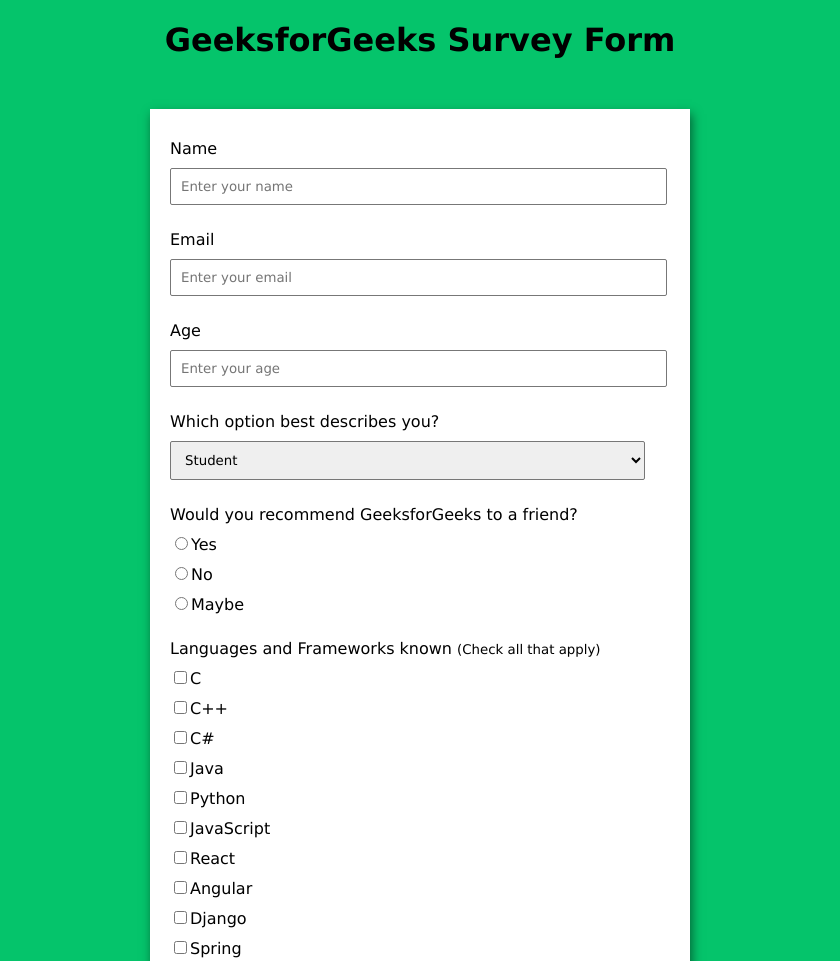
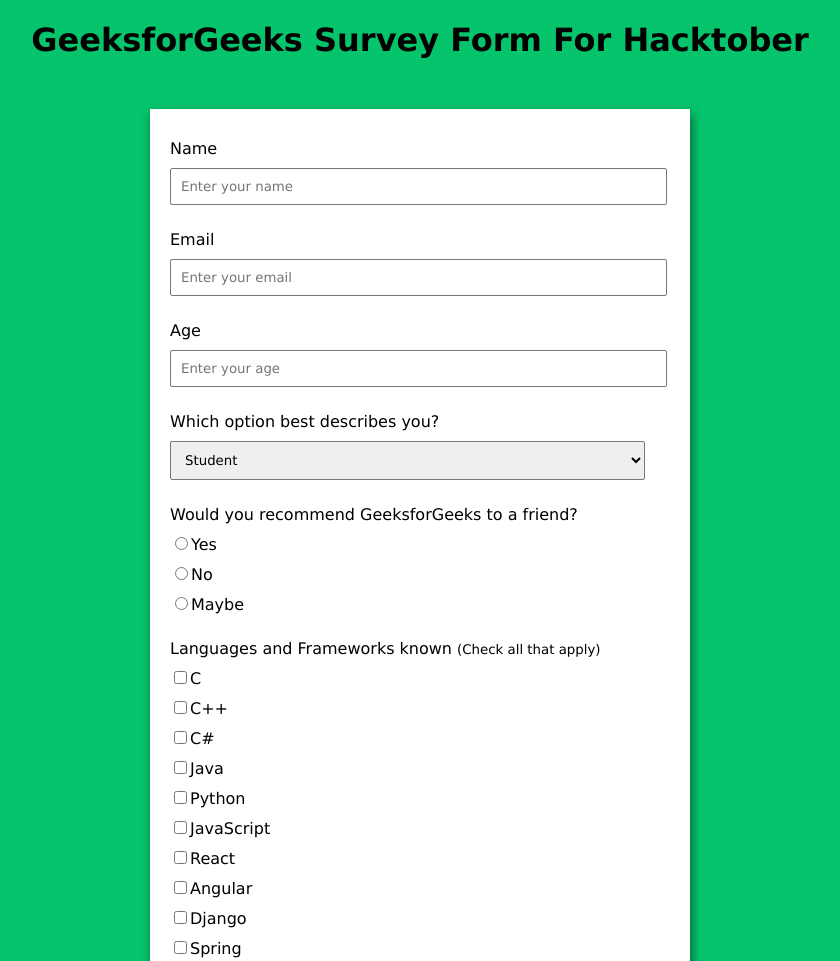
Before and after one commit to The-Geek-Monk/HTML-Projects, a plain HTML site: page Survey Form/index.html in a window 1280 px wide. Shown: the top 961 px of the page, without its empty margins (220-1060 px from the left). Drawn offline with Linux system fonts and the light colour scheme.

Commit message:
content changes

```diff
--- a/Survey Form/index.html
+++ b/Survey Form/index.html
@@ -12,7 +12,7 @@
 </head>
 <link rel="stylesheet" href="styles.css">
 <body>
-	<h1>GeeksforGeeks Survey Form</h1>
+	<h1>GeeksforGeeks Survey Form For Hacktober</h1>
 
 	<!-- Create Form -->
 	<form id="form">
```
